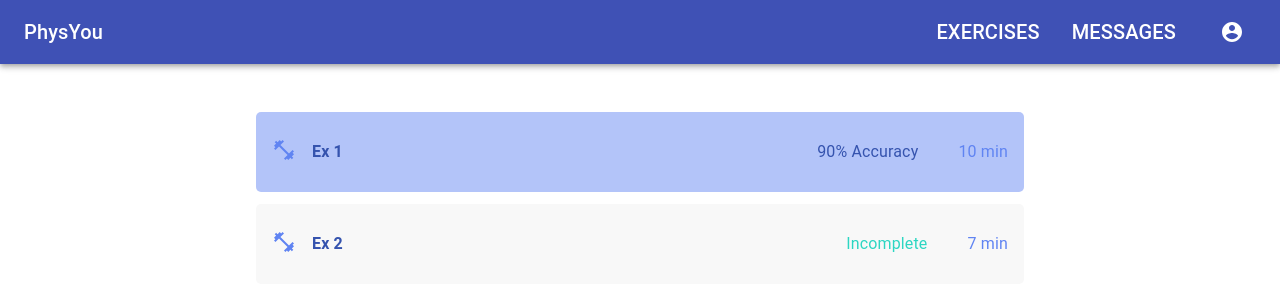
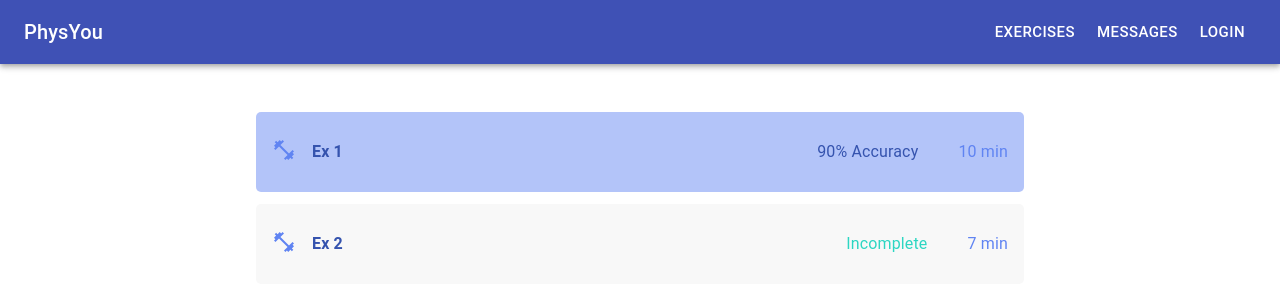
Before and after one commit to PhysYou/physyou-frontend, a React (Create React App) app: page /patient in a window 1280 px wide. Shown: the top 300 px of the page. Built offline with nearby package versions, Linux system fonts and the light colour scheme; no server answers.

Commit message:
Improved NavBar buttons

```diff
--- a/src/shared/navbar.jsx
+++ b/src/shared/navbar.jsx
@@ -1,75 +1,56 @@
-import React, { useState } from 'react';
+import React, {useContext} from 'react';
 import { makeStyles } from '@material-ui/core/styles';
-import { AppBar, Toolbar, Typography, IconButton, Menu, MenuItem, Box } from '@material-ui/core';
-import AccountCircle from '@material-ui/icons/AccountCircle';
+import AppBar from '@material-ui/core/AppBar';
+import Toolbar from '@material-ui/core/Toolbar';
+import Typography from '@material-ui/core/Typography';
+import Button from '@material-ui/core/Button';
+import IconButton from '@material-ui/core/IconButton';
+import MenuIcon from '@material-ui/icons/Menu';
+import {UserContext} from "../providers/UserProvider";
+import {auth} from "../firebase";
+import {useHistory} from 'react-router-dom';
 
 const useStyles = makeStyles((theme) => ({
     root: {
         flexGrow: 1,
+    },
+    menuButton: {
+        marginRight: theme.spacing(2),
     },
     title: {
         flexGrow: 1,
     },
 }));
 
-function Navbar() {
+export default function ButtonAppBar() {
     const classes = useStyles();
-    const [anchorEl, setAnchorEl] = useState(null);
-    const open = Boolean(anchorEl);
+    const user = useContext(UserContext);
+    const history = useHistory();
 
-    const handleMenu = (event) => {
-        setAnchorEl(event.currentTarget);
-    };
-
-    const handleClose = () => {
-        setAnchorEl(null);
-    };
+    const handleLog = () => {
+        if(user) {
+            auth.signOut();
+            window.location.reload();
+        } else {
+            history.push('/login');
+        }
+    }
 
     return (
         <div className={classes.root}>
             <AppBar position="static">
                 <Toolbar>
-                    <Typography variant="h6" className={classes.title}>PhysYou</Typography>
-                    <Box display='flex' justifyContent='center' mr={4}>
-                        <Box mr={4}>
-                            <Typography variant="h6" color="inherit">EXERCISES</Typography>
-                        </Box>
-                        <Typography variant="h6" color="inherit">MESSAGES</Typography>
-                    </Box>
-                    <div>
-                        <IconButton
-                            aria-label="account of current user"
-                            aria-controls="menu-appbar"
-                            aria-haspopup="true"
-                            onClick={handleMenu}
-                            color="inherit"
-                        >
-                            <AccountCircle />
-                        </IconButton>
-                        <Menu
-                            id="menu-appbar"
-                            anchorEl={anchorEl}
-                            anchorOrigin={{
-                                vertical: 'top',
-                                horizontal: 'right',
-                            }}
-                            keepMounted
-                            transformOrigin={{
-                                vertical: 'top',
-                                horizontal: 'right',
-                            }}
-                            open={open}
-                            onClose={handleClose}
-                        >
-                            <MenuItem onClick={handleClose}>My Profile</MenuItem>
-                            <MenuItem onClick={handleClose}>Logout</MenuItem>
-                        </Menu>
-                    </div>
-
+                    {/*<IconButton edge="start" className={classes.menuButton} color="inherit" aria-label="menu">*/}
+                    {/*    <MenuIcon />*/}
+                    {/*</IconButton>*/}
+                    <Typography variant="h6" className={classes.title}>
+                        PhysYou
+                    </Typography>
+                    <Button color="inherit" size="large">Exercises</Button>
+                    <Button color="inherit" size="large">Messages</Button>
+                    <Button color="inherit" size="large" onClick={handleLog}>{user ? 'Logout' : 'Login'}</Button>
                 </Toolbar>
             </AppBar>
         </div>
     );
 }
-
-export default Navbar;
```
